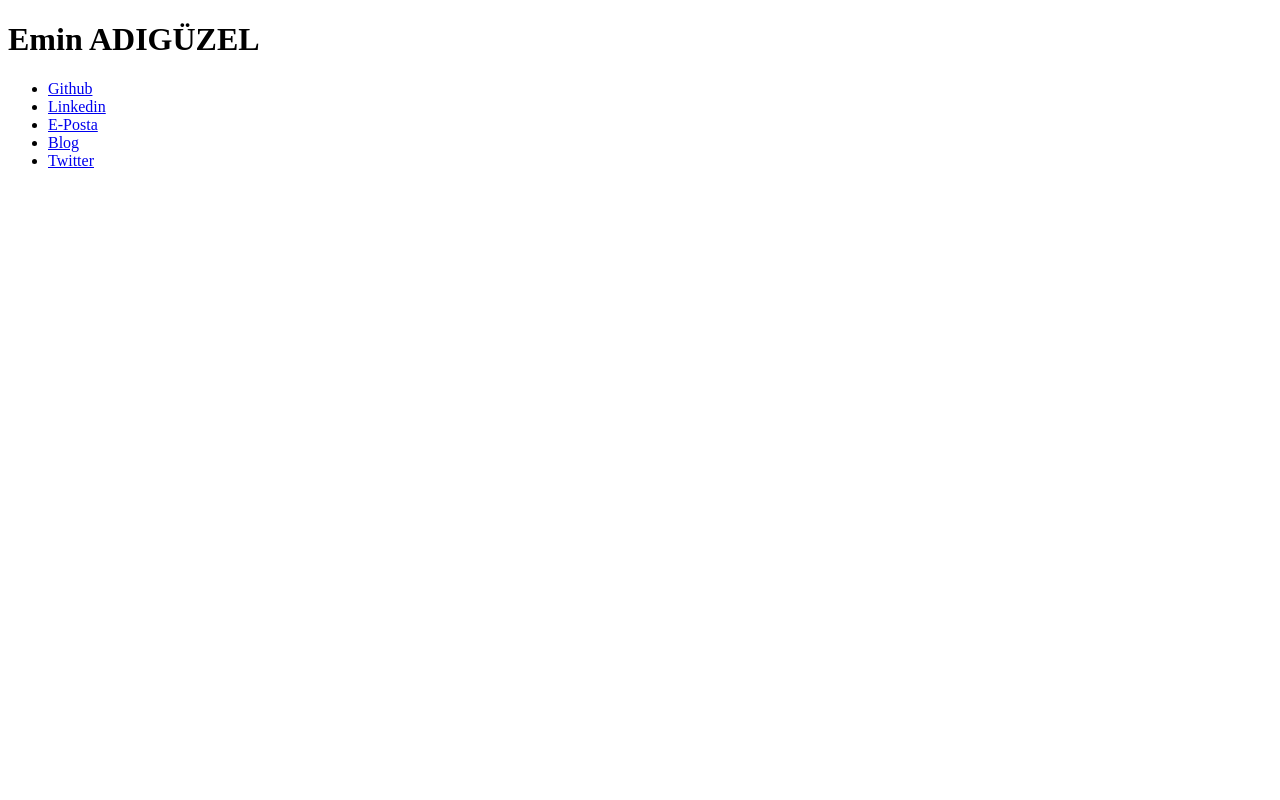
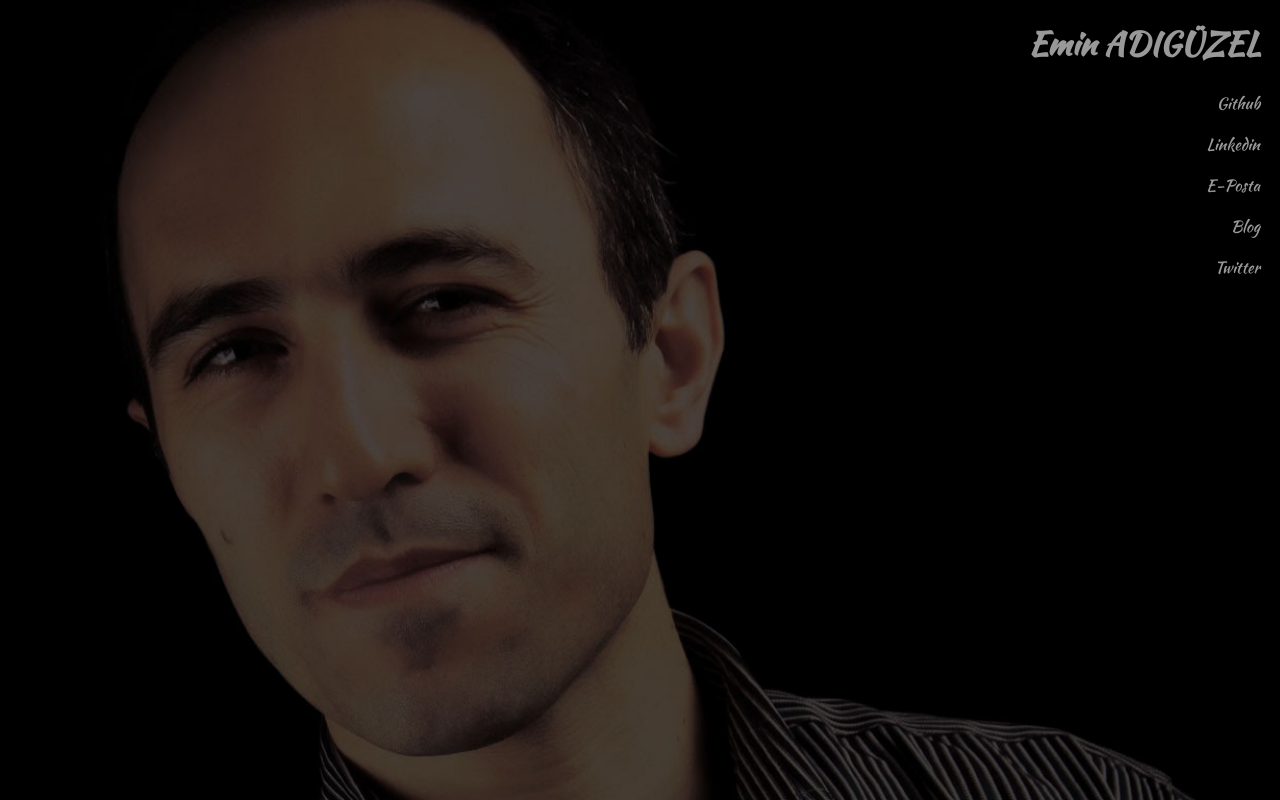
Before and after one commit to emin-developer/eminadiguzel, a plain HTML site: page index.html in a window 1280 px wide. Drawn offline with Linux system fonts and the light colour scheme; the site is published under a folder, as on GitHub Pages, so addresses that start at the root find nothing.

Commit message:
gorsel ve css linkleri guncellendi

```diff
--- a/index.html
+++ b/index.html
@@ -4,9 +4,9 @@
         <meta charset="utf-8">
         <title>Emin ADIGÜZEL web sitesine hoşgeldiniz</title>
         <meta name=”description” content=”Emin ADIGÜZEL web sitesine hoşgeldiniz” />
-        <link href="/css/stil.css" rel="stylesheet" type="text/css">
+        <link href="./css/stil.css" rel="stylesheet" type="text/css">
         <meta name="viewport" content="width=device-width, initial-scale=1.0" />
-        <link rel="icon" href="/gorsel/favicon.ico" type="image/x-icon">
+        <link rel="icon" href="./gorsel/favicon.ico" type="image/x-icon">
 
         <style>
 @import url('https://fonts.googleapis.com/css2?family=Kaushan+Script&display=swap');
```
